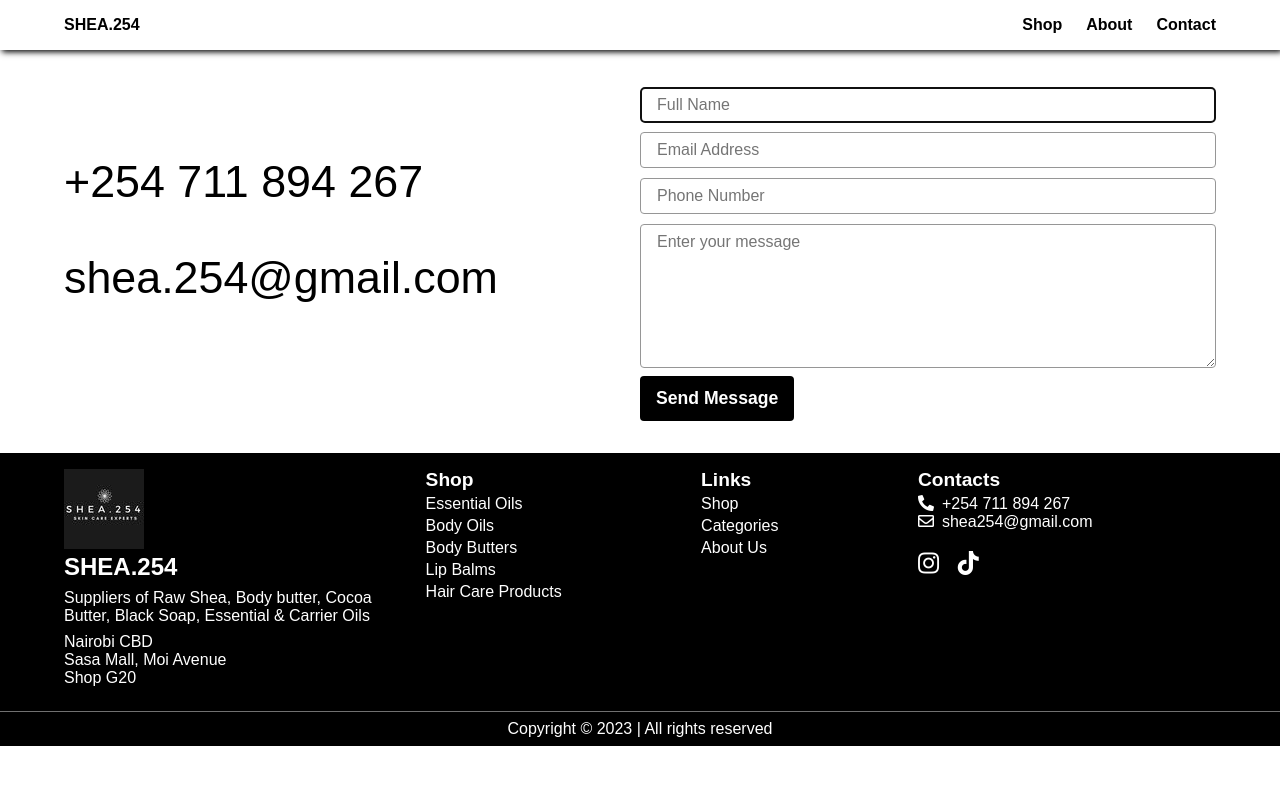
After one commit to AlexAaqil/shea254, a Django app: page /contact/ in a window 1280 px wide. The commit adds this page. Shown: the top 785 px of the page. Run offline with Django 4.2, Linux system fonts and the light colour scheme; some libraries are stand-ins or nearby versions.

Commit message:
Added and styled the contact page

```diff
--- a/backend/core/urls.py
+++ b/backend/core/urls.py
@@ -8,4 +8,5 @@ app_name = 'core'
 urlpatterns = [
     path('', views.index, name='index'),
     path('about/', views.about, name='about'),
+    path('contact/', views.contact, name='contact'),
 ]
--- a/backend/core/views.py
+++ b/backend/core/views.py
@@ -15,3 +15,7 @@ def index(request):
 
 def about(request):
     return render(request, 'core/about.html')
+
+
+def contact(request):
+    return render(request, 'core/contact.html')
--- /dev/null
+++ b/backend/static/css/_contact.scss
@@ -0,0 +1,49 @@
+.Contact {
+    padding: 2em 0;
+
+    .container {
+        display: grid;
+        gap: 1em 0;
+
+        .contact_form {
+            form {
+                input,
+                textarea {
+                    width: 100%;
+                    font-size: 1em;
+                    margin: 0.3em 0;
+                    padding: 0.5em 1em;
+                    border: 1px solid #969696;
+                    border-radius: 4px;
+                }
+
+                button {
+                    background: #000;
+                    color: #fff;
+                    padding: 12px 16px;
+                    border: none;
+                    border-radius: 4px;
+                    font-size: 1.1em;
+                    font-weight: bold;
+                }
+            }
+        }
+    }
+}
+
+
+@media screen and (width >= $desktop_width) {
+    .Contact {
+        .container {
+            grid-template-columns: 1fr 1fr;
+            align-items: center;
+
+            .contact_details {
+                p {
+                    font-size: 2.8em;
+                    margin: 0 0 1em;
+                }
+            }
+        }
+    }
+}
--- a/backend/static/css/styles.css
+++ b/backend/static/css/styles.css
@@ -164,6 +164,42 @@ nav .container ul li a {
   margin: 0.4em 0;
 }
 
+.Contact {
+  padding: 2em 0;
+}
+.Contact .container {
+  display: grid;
+  gap: 1em 0;
+}
+.Contact .container .contact_form form input,
+.Contact .container .contact_form form textarea {
+  width: 100%;
+  font-size: 1em;
+  margin: 0.3em 0;
+  padding: 0.5em 1em;
+  border: 1px solid #969696;
+  border-radius: 4px;
+}
+.Contact .container .contact_form form button {
+  background: #000;
+  color: #fff;
+  padding: 12px 16px;
+  border: none;
+  border-radius: 4px;
+  font-size: 1.1em;
+  font-weight: bold;
+}
+
+@media screen and (width >= 726px) {
+  .Contact .container {
+    grid-template-columns: 1fr 1fr;
+    align-items: center;
+  }
+  .Contact .container .contact_details p {
+    font-size: 2.8em;
+    margin: 0 0 1em;
+  }
+}
 footer {
   background: #000;
   color: #fff;
--- a/backend/static/css/styles.scss
+++ b/backend/static/css/styles.scss
@@ -1,3 +1,5 @@
+$desktop_width: 726px;
+
 $container_sides_padding: 5%;
 
 
@@ -26,4 +28,5 @@ a {
 @import 'navbar';
 @import 'homepage';
 @import 'about';
+@import 'contact';
 @import 'footer';
--- /dev/null
+++ b/backend/templates/core/contact.html
@@ -0,0 +1,26 @@
+{% extends 'partials/base.html' %}
+{% load static %}
+{% block body_content %}
+{% include 'partials/navbar.html' %}
+
+<section class="Contact">
+    <div class="container">
+        <div class="contact_details">
+            <p>+254 711 894 267</p>
+            <p>shea.254@gmail.com</p>
+        </div>
+
+        <div class="contact_form">
+            <form action="">
+                <input type="text" name="full_name" id="full_name" placeholder="Full Name" autofocus />
+                <input type="email" name="email_address" id="email_address" placeholder="Email Address" />
+                <input type="text" name="phone_number" id="phone_number" placeholder="Phone Number" />
+                <textarea name="message" id="message" cols="30" rows="7" placeholder="Enter your message"></textarea>
+                <button type="submit">Send Message</button>
+            </form>
+        </div>
+    </div>
+</section>
+
+{% include 'partials/footer.html' %}
+{% endblock body_content %}
--- a/backend/templates/partials/navbar.html
+++ b/backend/templates/partials/navbar.html
@@ -7,7 +7,7 @@
     <ul>
       <li><a href="#">Shop</a></li>
       <li><a href="{% url 'core:about' %}">About</a></li>
-      <li><a href="#">Contact</a></li>
+      <li><a href="{% url 'core:contact' %}">Contact</a></li>
     </ul>
   </div>
 </nav>
```
Also changed, not shown: 1 other file.
